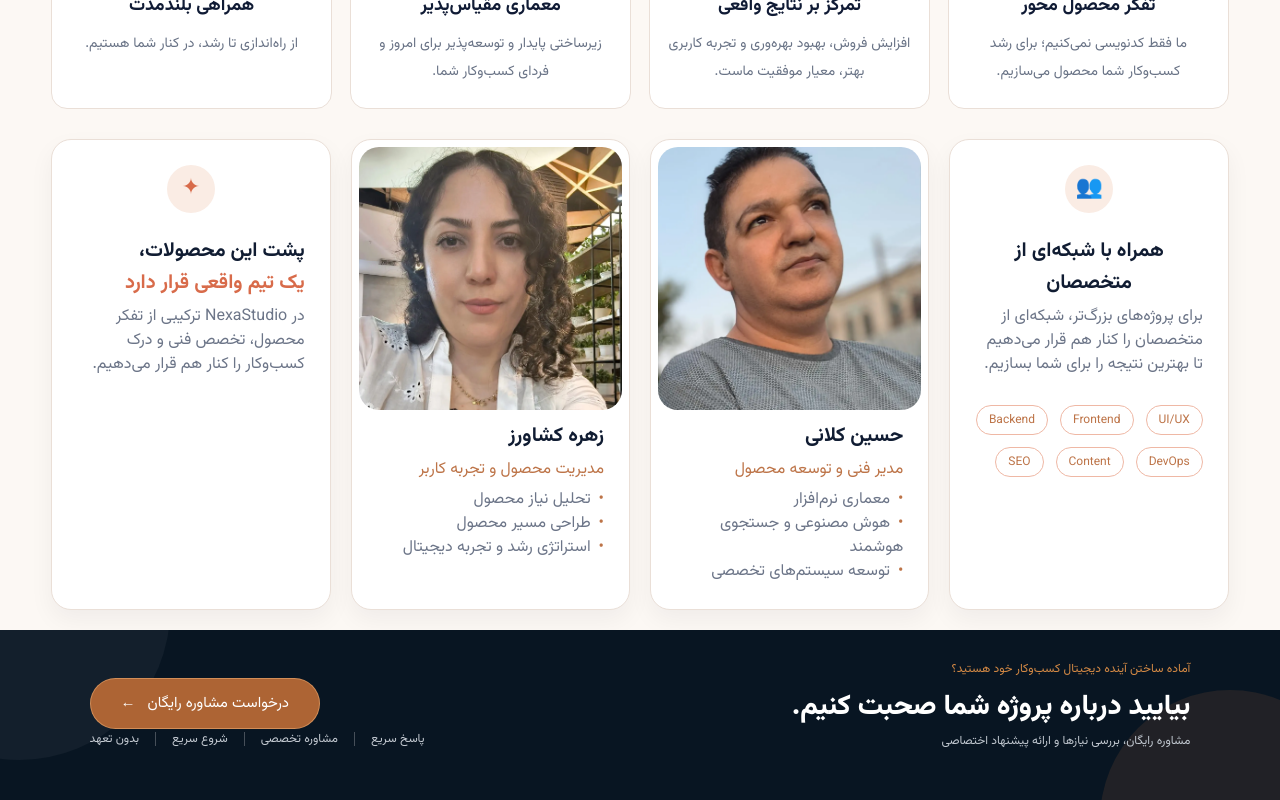
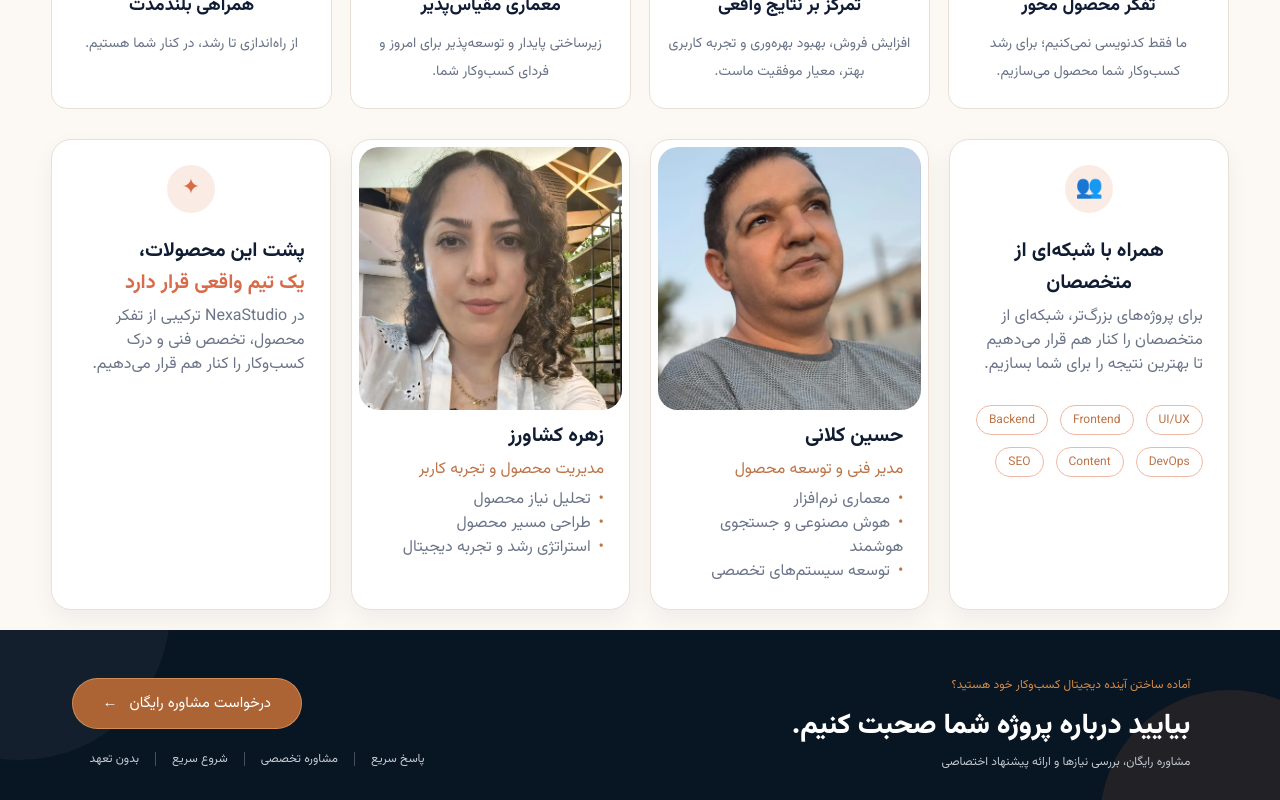
Before and after one commit to zohreksh/smartpilot, a Nuxt app: page / in a window 1280 px wide. Shown: the part 1738-2538 px from the top of the page. Built offline with nearby package versions, Linux system fonts and the light colour scheme.

Commit message:
Adjust footer CTA button position and vertical spacing

```diff
--- a/components/SiteFooter.vue
+++ b/components/SiteFooter.vue
@@ -25,19 +25,19 @@
 </template>
 
 <style scoped>
-.site-footer{position:relative;overflow:hidden;width:100%;height:170px;background:#081522;color:#fff;direction:rtl;padding:26px 7%;font-family:inherit}
-.footer-container{position:relative;z-index:2;max-width:1200px;margin:auto}
+.site-footer{position:relative;overflow:hidden;width:100%;height:170px;background:#081522;color:#fff;direction:rtl;padding:32px 7%;font-family:inherit}
+.footer-container{position:relative;z-index:2;max-width:1200px;margin:auto;height:100%}
 .decor{position:absolute;border-radius:50%;pointer-events:none}
 .decor-left{width:300px;height:300px;left:-130px;top:-170px;background:rgba(255,255,255,.045)}
 .decor-right{width:260px;height:260px;right:-80px;bottom:-150px;background:rgba(211,121,68,.12)}
-.footer-cta{display:flex;align-items:center;justify-content:space-between}
-.cta-text{text-align:right}
+.footer-cta{display:flex;align-items:center;justify-content:space-between;height:100%}
+.cta-text{text-align:right;transform:translateY(6px)}
 .cta-text span{font-size:12px;color:#d58a45}
-.cta-text h2{margin:5px 0 4px;font-size:28px;line-height:1.5;font-weight:800;color:#fff}
+.cta-text h2{margin:8px 0 6px;font-size:28px;line-height:1.5;font-weight:800;color:#fff}
 .cta-text p{margin:0;color:#c1c8d0;font-size:12px}
-.footer-cta button{background:#ad6434;color:#fff;border:1px solid rgba(255,190,130,.45);border-radius:999px;padding:13px 30px;font-size:15px;font-family:inherit}
+.footer-cta button{transform:translate(-18px,-12px);background:#ad6434;color:#fff;border:1px solid rgba(255,190,130,.45);border-radius:999px;padding:13px 30px;font-size:15px;font-family:inherit}
 .footer-cta button b{font-weight:400;margin-right:8px}
-.footer-links{position:absolute;left:0;bottom:2px;display:flex;align-items:center;gap:16px;color:#c5cbd3;font-size:12px}
+.footer-links{position:absolute;left:0;bottom:0;display:flex;align-items:center;gap:16px;color:#c5cbd3;font-size:12px}
 .footer-links i{height:14px;width:1px;background:rgba(255,255,255,.25)}
-@media(max-width:700px){.site-footer{height:auto;padding:35px 20px}.footer-cta{flex-direction:column;align-items:flex-start;gap:25px}.footer-links{position:static;margin-top:25px;flex-wrap:wrap}.cta-text h2{font-size:22px}}
+@media(max-width:700px){.site-footer{height:auto;padding:35px 20px}.footer-cta{flex-direction:column;align-items:flex-start;gap:25px}.footer-cta button{transform:none}.footer-links{position:static;margin-top:25px;flex-wrap:wrap}.cta-text h2{font-size:22px}}
 </style>
```
